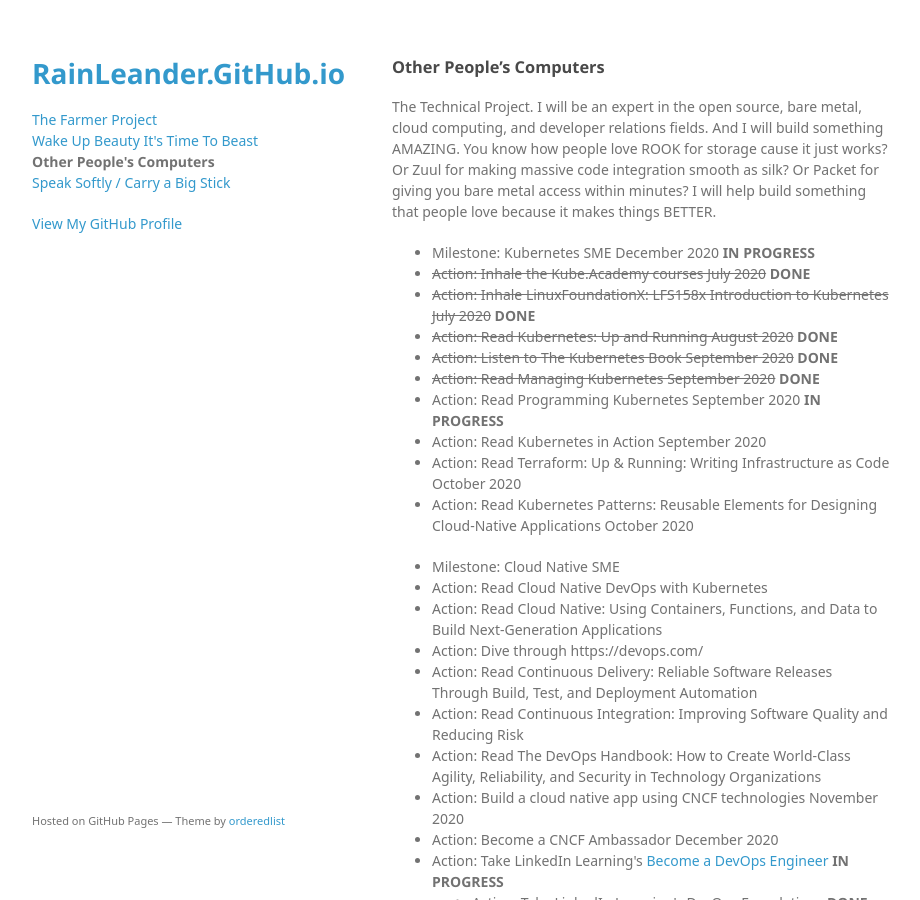
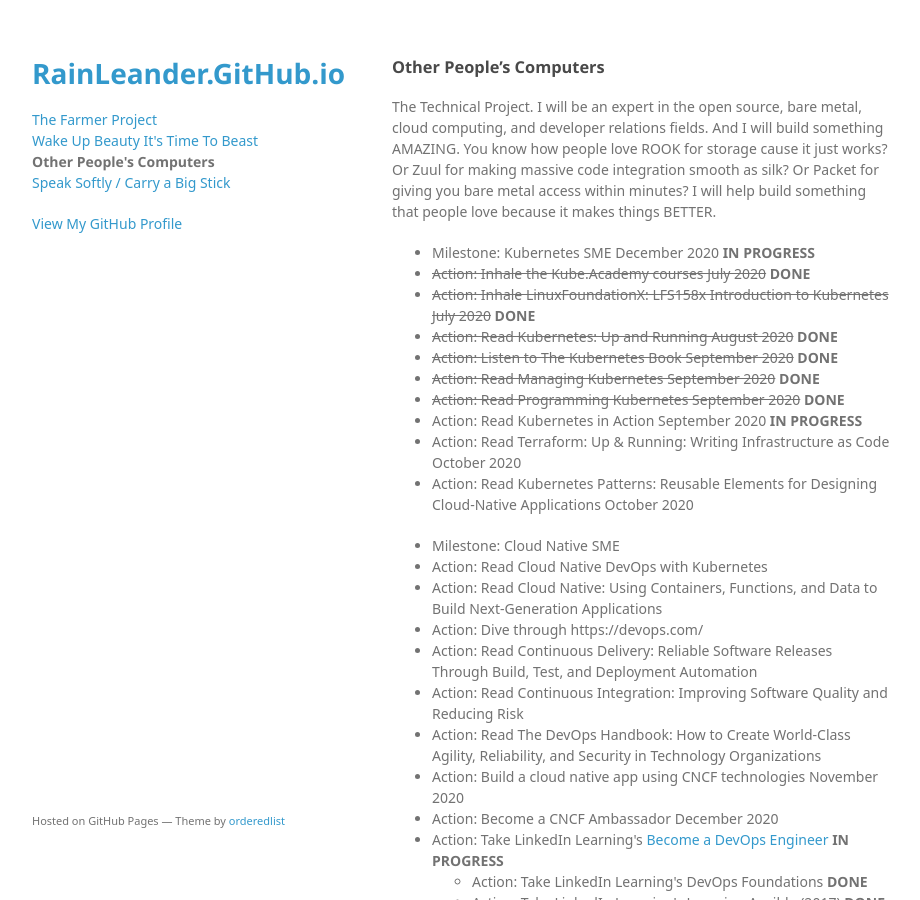
Before and after one commit to rainleander/rainleander.github.io, a Jekyll site: the page other-peoples-computers.html, which Jekyll copies as it is, in a window 1280 px wide and 900 px high. Shown: the whole window, without its empty margins (178-1098 px from the left). Built offline with Jekyll 4.4.1, drawn with Linux system fonts in a browser that asks for light colours; some web fonts are replaced.

Commit message:
Update other-peoples-computers.html

```diff
--- a/other-peoples-computers.html
+++ b/other-peoples-computers.html
@@ -35,8 +35,8 @@
         <li><del>Action: Read Kubernetes: Up and Running August 2020</del> <b>DONE</b></li>
         <li><del>Action: Listen to The Kubernetes Book September 2020</del> <b>DONE</b></li>
         <li><del>Action: Read Managing Kubernetes September 2020</del> <b>DONE</b></li>
-        <li>Action: Read Programming Kubernetes September 2020 <b>IN PROGRESS</b></li>
-        <li>Action: Read Kubernetes in Action September 2020</li>
+        <li><del>Action: Read Programming Kubernetes September 2020</del> <b>DONE</b></li>
+        <li>Action: Read Kubernetes in Action September 2020 <b>IN PROGRESS</b></li>
         <li>Action: Read Terraform: Up & Running: Writing Infrastructure as Code October 2020</li>
         <li>Action: Read Kubernetes Patterns: Reusable Elements for Designing Cloud-Native Applications October 2020</li></ul>
 
```
